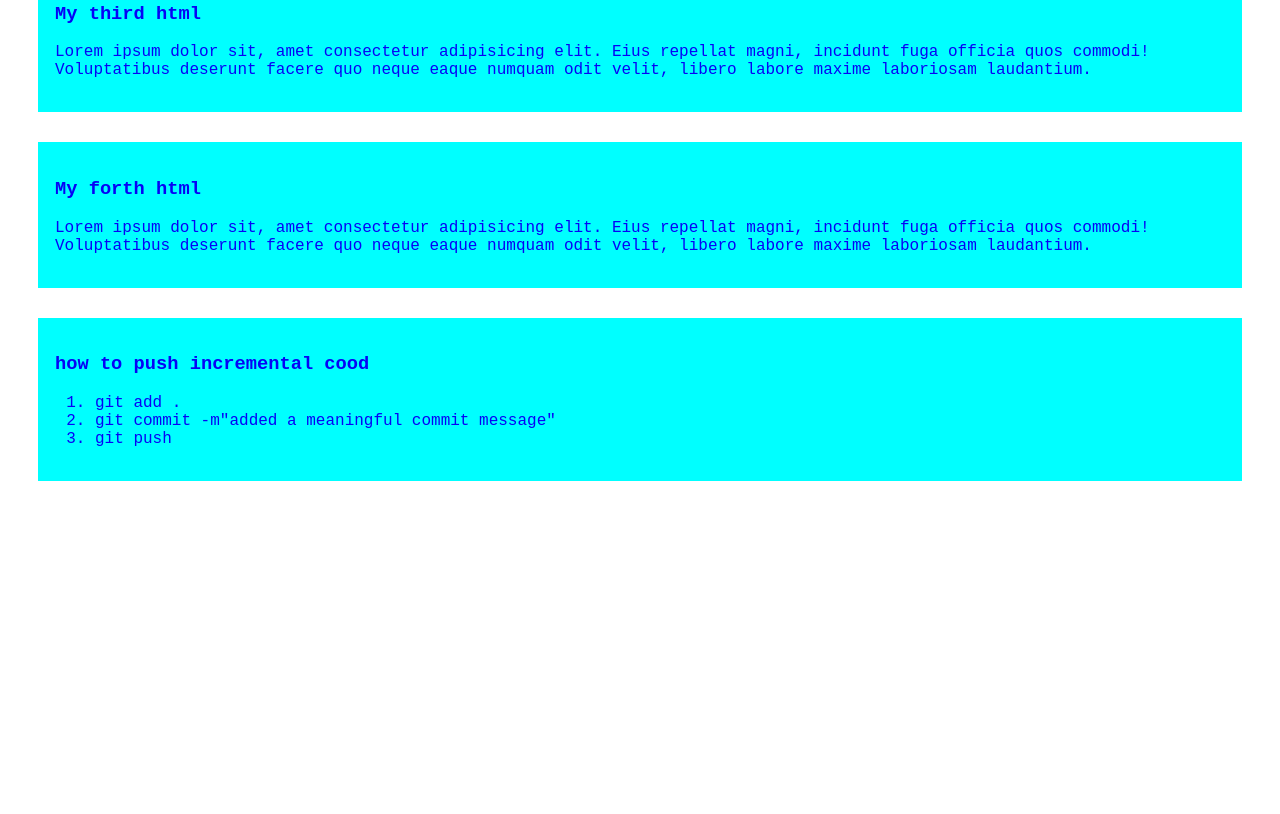
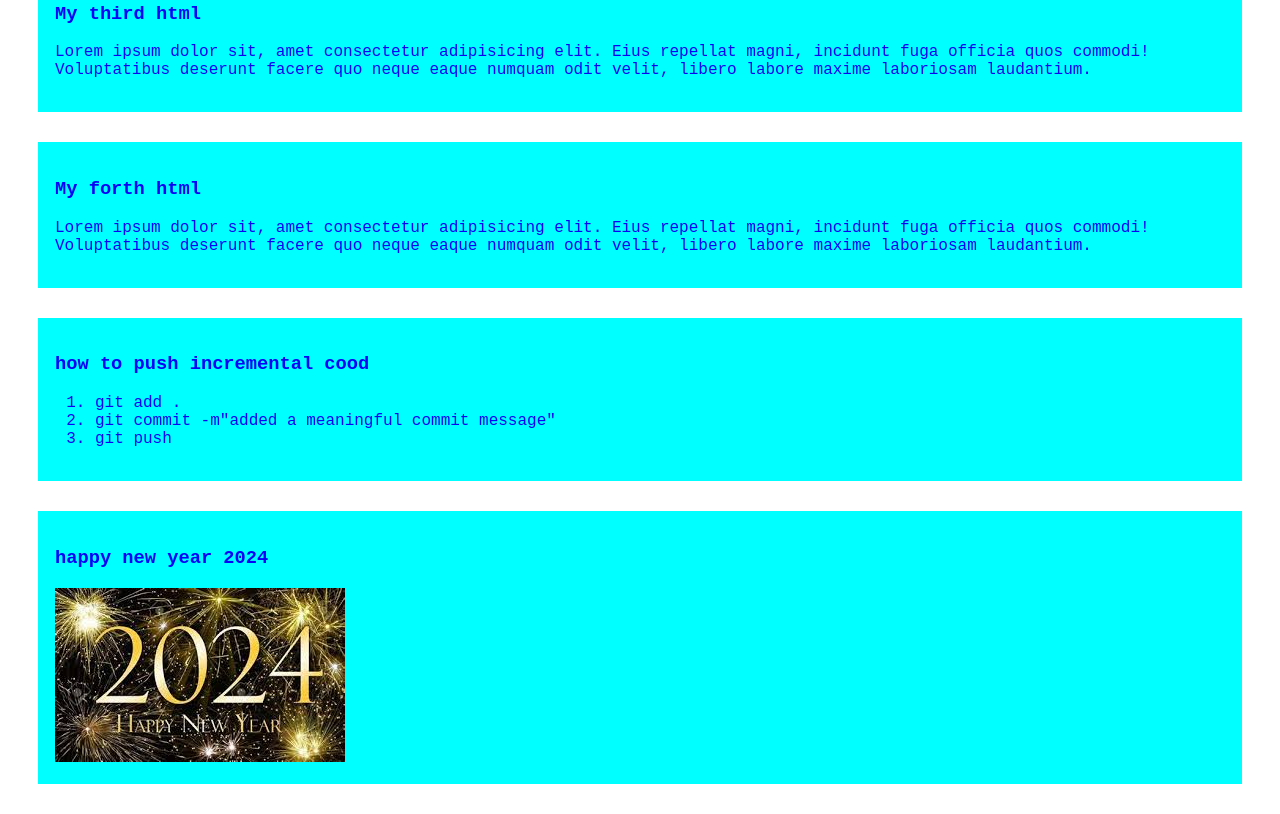
Before and after one commit to HRIDOY4D/my-simple-website, a plain HTML site: page index.html in a window 1280 px wide. Shown: the part 414-1228 px from the top of the page. Before the commit the page ends 925 px from the top, so only its background shows below. Drawn offline with Linux system fonts and the light colour scheme.

Commit message:
happy new year

```diff
--- a/index.html
+++ b/index.html
@@ -34,5 +34,8 @@
             <li>git push</li>
         </ol>
     </div>
-
+    <div>
+        <h3>happy new year 2024</h3>
+        <img src="pic/images (1).jpg" alt="">
+    </div>
 </html>
```
Also changed, not shown: pic/images (1).jpg (added).
